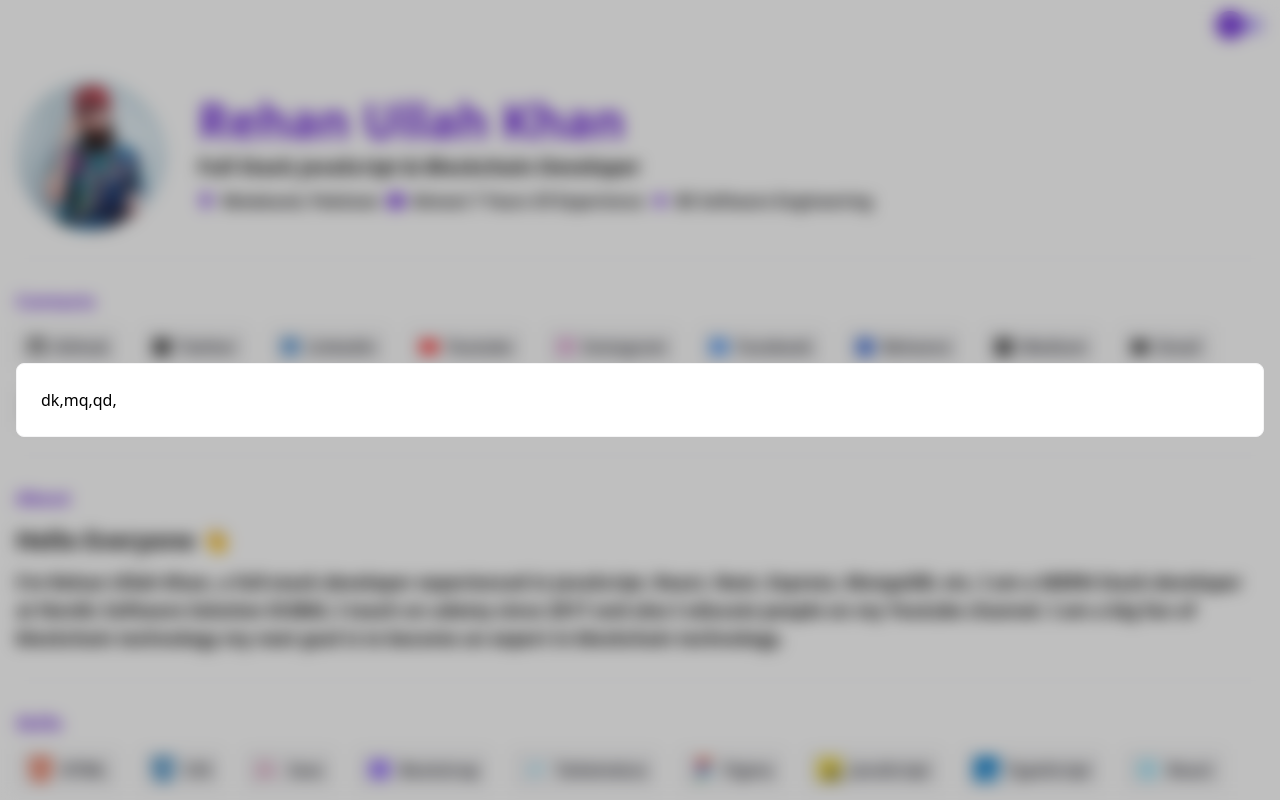
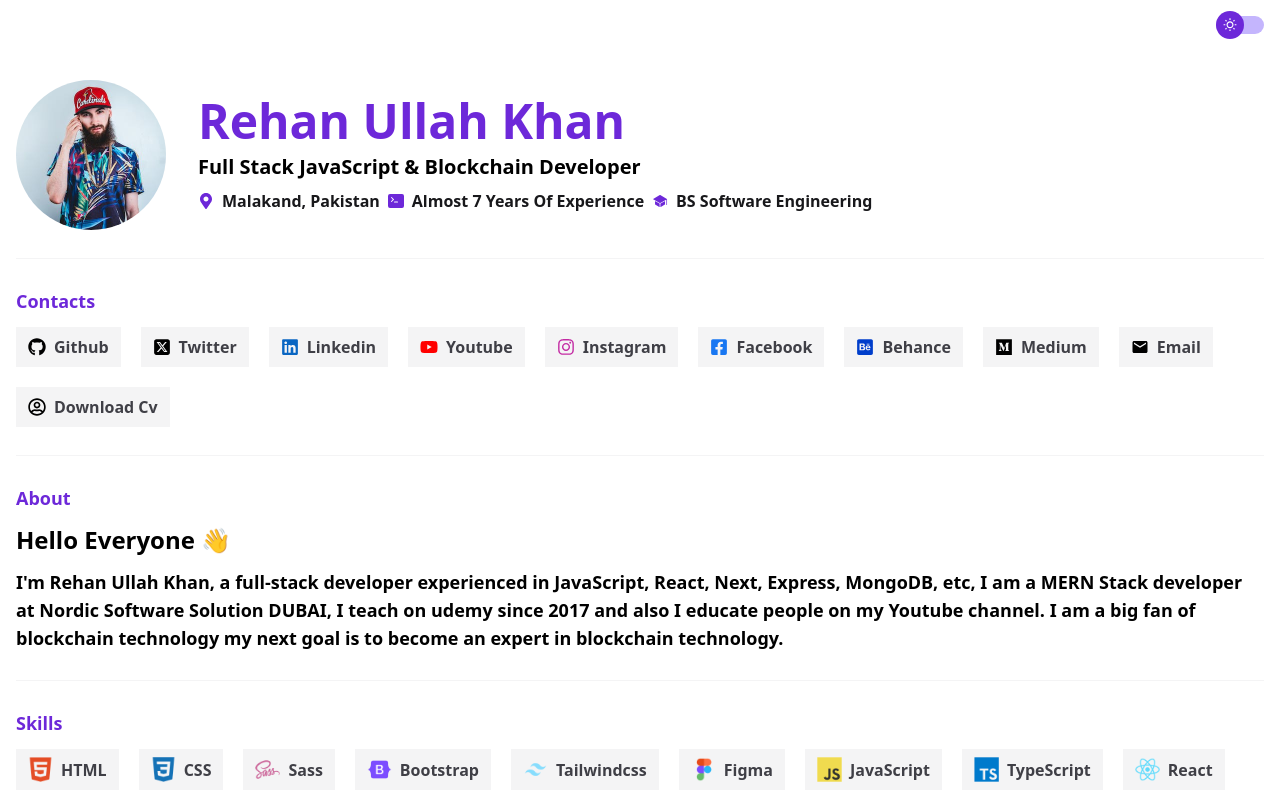
Before and after one commit to RaoulBonsso/nextjs_portfolio, a Next.js app in the folder portfolio/: page / in a window 1280 px wide. Shown: the top 800 px of the page. Built offline with nearby package versions, Linux system fonts and the light colour scheme.

Commit message:
model dynamique with some problemes

```diff
--- a/portfolio/components/Model.js
+++ b/portfolio/components/Model.js
@@ -1,11 +1,13 @@
-const Model = () => {
-  return (
+import { MdOutlineClose } from "react-icons/md";
+const Model = (state, details, toggleModel) => {
+  return !state ? (
     <div className="fixed inset-0 w-full h-screen bg-black/25 p-4 backdrop-blur z-[9999999] flex items-center justify-center">
-      <div className="max-w-screen-xl w-full bg-white dark:bg-zinc-900 p-6 rounded-lg border border-zinc-100 dark:border-zinc-700 max-h-[80vh]">dk,mq,qd,
-
+      <MdOutlineClose onClick={toggleModel} className="cursor-pointer text-[25px] absolute top-6 right-6 text-black dark:text-white" />
+      <div className="max-w-screen-xl w-full bg-white dark:bg-zinc-900 p-6 rounded-lg border border-zinc-100 dark:border-zinc-700 max-h-[80vh]">
+        dk,mq,qd,
       </div>
     </div>
-  );
+  ) : ("");
 };
 
 export default Model;
--- a/portfolio/components/Projects.js
+++ b/portfolio/components/Projects.js
@@ -1,14 +1,23 @@
+'use client'
 import data from "@/data/projects";
 import Heading from "./Heading";
 import SectionWrapper from "./SectionWrapper";
 import Image from "next/image";
 import { FaArrowTrendUp } from "react-icons/fa6";
 import Model from "./Model";
+import { useState } from "react";
 
 const Projects = () => {
+  const [state, setState] = useState(false);
+  const toggleModel = () =>{
+    setState(!state);
+
+  }
+  const [details,setDetails] = useState(null);
+
   return (
     <>
-    <Model />
+    <Model state={state} details={details} toggleModel={toggleModel} />
         <SectionWrapper>
       <Heading>projects</Heading>
       {data.map((projects) => (
@@ -29,7 +38,11 @@ const Projects = () => {
             <h2 className="text-lg md:text-xl font-bold text-zinc-700 dark:text-zinc-400 leading-[25px]">
               {projects.title}
             </h2>
-              <FaArrowTrendUp className="text-[20px] text-zinc-900 dark:text-zinc-white cursor-pointer"/>
+              <FaArrowTrendUp className="text-[20px] text-zinc-900 dark:text-white cursor-pointer" onClick={()=>{
+                toggleModel();
+                console.log("click")
+                setDetails(projects)
+              }}/>
 
             </div>
 
```
